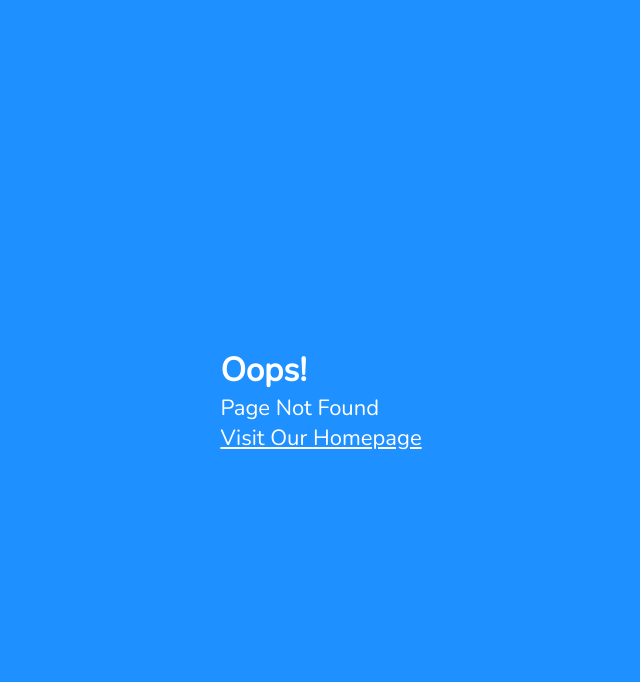
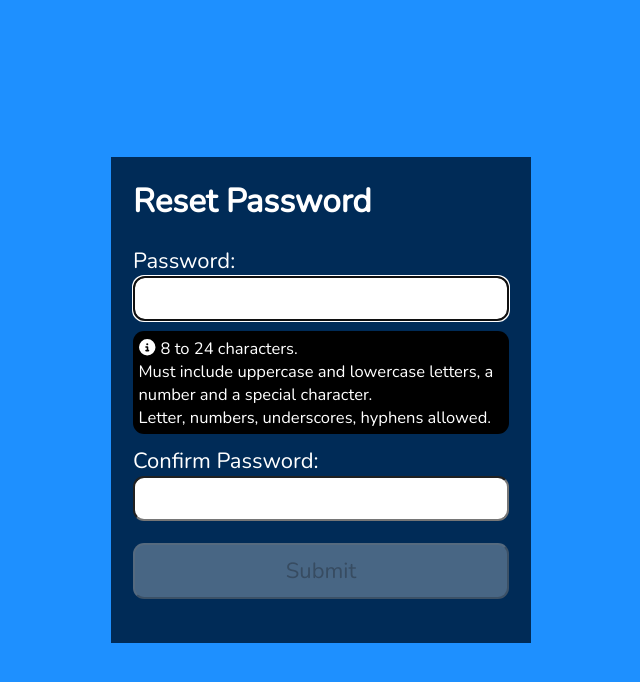
Before and after one commit to mr-icon/Dmira-global, a React (Create React App) app in the folder dmira-global/: page /reset in a window 1280 px wide. Before the commit this address had no page. Shown: the top 682 px of the page, without its empty margins (319-959 px from the left). Built offline with nearby package versions, Linux system fonts and the light colour scheme.

Commit message:
enter otp and reset password completed

```diff
--- a/dmira-global/src/App.css
+++ b/dmira-global/src/App.css
@@ -51,12 +51,39 @@ a, a:visited {
 
 input[type="email"],
 input[type="password"],
+input[type="text"],
 button,
 textarea {
   font-family: 'Nunito', sans-serif;
   font-size: 22px;
   padding: 0.25rem;
   border-radius: 0.5rem;
+}
+
+.inputfield{
+    width: 100%;
+    display: flex;
+    justify-content: space-around;
+}
+.input {
+    height: 2em;
+    width: 1.5em;
+    border: 2px solid #dad9df;
+    outline: none;
+    text-align: center;
+    font-size: 1.5em;
+    border-radius: 0.3em;
+    background-color: #fff;
+    outline: none;
+    -moz-appearance: textfield;
+}
+
+.input:disabled {
+    color: #89888b;
+}
+
+.input:focus {
+    border: 3px solid dodgerblue;
 }
 
 label,
@@ -66,6 +93,10 @@ button {
 
 button {
   padding: 0.5rem;
+}
+
+button:hover{
+    cursor: pointer;
 }
 
 .instruction {
--- a/dmira-global/src/App.js
+++ b/dmira-global/src/App.js
@@ -7,8 +7,9 @@ import Enterotp from "./pages/auth/Enterotp";
 import Layout from "./components/Layout"
 import ForgotPassword from "./pages/auth/ForgotPassword";
 import Missing from "./pages/auth/Missing";
-import RequireAuth from "./components/RequireAuth";
+// import RequireAuth from "./components/RequireAuth";
 import {Routes, Route } from 'react-router-dom'
+import Reset from "./pages/auth/Reset";
 
 function App() {
   return (
@@ -17,13 +18,13 @@ function App() {
           {/* public routes*/}
           <Route path="login" element={<Login />} />
           <Route path="register" element={<Register />} />
-          <Route path="enterotp" element={<Enterotp />} />
+          <Route path="enter-otp" element={<Enterotp />} />
           <Route path="forgot-password" element={<ForgotPassword />} />
+          <Route path="reset" element={<Reset />} />
 
           {/* protected routes*/}
-          <Route element={<RequireAuth />}>
-            <Route path="/" element={<Login />} />
-          </Route>
+          <Route path="/" element={<Home />} />
+
 
           {/* catch all */}
           <Route path="*" element={<Missing />} />
--- a/dmira-global/src/components/RequireAuth.jsx
+++ b/dmira-global/src/components/RequireAuth.jsx
@@ -9,7 +9,7 @@ const RequireAuth = () => {
     return (
         auth?.user
             ? <Outlet />
-            : <Navigate to="/login" state={{ from: location }} replace />
+            : <Navigate to="/register" state={{ from: location }} replace />
     )
 }
 
--- a/dmira-global/src/pages/auth/Enterotp.jsx
+++ b/dmira-global/src/pages/auth/Enterotp.jsx
@@ -1,23 +1,91 @@
-import React, { useState } from "react";
+import React, { useState, useRef } from "react";
+import axios from "../../api/axios";
+
+const OTP_URL = "/enter-otp";
 
 function Enterotp() {
+  const errRef = useRef(null);
+  const [errMsg, setErrMsg] = useState("");
 
-    const [email, setEmail] = useState('')
+  const [otp, setOtp] = useState(new Array(6).fill(""));
 
-    return(
-        <section>
-               <h1>Enter Otp</h1>
-            <form>
-                <label htmlFor="email">Email:</label>
-                <input type="email"
-                id="email"
-                autoComplete="off"
-                onChange={(e) => setEmail(e.target.value)}
-                value={email}
-                required/>
-            </form>
-        </section>
-    )
+  const handleChange = (element, index) => {
+    if (isNaN(element.value)) return false;
+
+    setOtp([...otp.map((d, idx) => (idx === index ? element.value : d))]);
+
+    // Focus next input
+    if (element.nextSibling) {
+      element.nextSibling.focus();
+    }
+  };
+  const handleClick = async (e) => {
+    e.preventDefault();
+    try {
+      const response = await axios.post(OTP_URL, JSON.stringify({ otp }), {
+        headers: { "Content-Type": "application/json" },
+        withCredentials: true,
+      });
+    } catch (err) {
+      if (!err?.response) {
+        if (!err?.response) {
+          setErrMsg("No Server Response");
+        } else if (err.response?.status === 400) {
+          setErrMsg("User Not Found");
+        } else {
+          setErrMsg("Registration Failed");
+        }
+        errRef.current.focus();
+      }
+    }
+  };
+
+  return (
+    <section className="my-auto">
+      <p
+        ref={errRef}
+        className={errMsg ? "errmsg" : "offscreen"}
+        aria-live="assertive"
+      >
+        {errMsg}
+      </p>
+      <div className="row">
+        <div className="col text-center">
+          <h1>Enter Otp</h1>
+          <p>Enter the OTP sent to your Email to verify your identity</p>
+          <div className="inputfield">
+          {otp.map((data, index) => {
+            return (
+
+                <input
+                  className="input"
+                  text="text"
+                  name="otp"
+                  maxLength="1"
+                  key={index}
+                  value={data}
+                  onChange={(e) => handleChange(e.target, index)}
+                  onFocus={(e) => e.target.select()}
+                />
+            );
+          })}
+          </div>
+          <p>OTP Entered - {otp.join("")}</p>
+          <p>
+            <button
+              className="btn btn-secondary mr-2"
+              onClick={(e) => setOtp([...otp.map((v) => "")])}
+            >
+              Clear
+            </button>
+            <button className="btn btn-primary" onClick={handleClick}>
+              Verify OTP
+            </button>
+          </p>
+        </div>
+      </div>
+    </section>
+  );
 }
 
 export default Enterotp;
--- a/dmira-global/src/pages/auth/ForgotPassword.jsx
+++ b/dmira-global/src/pages/auth/ForgotPassword.jsx
@@ -1,62 +1,70 @@
-import React, { useRef, useState } from 'react';
-import axios from '../../api/axios';
-import useAuth from '../../hooks/useAuth';
+import React, { useEffect, useRef, useState } from "react";
+import { Link } from "react-router-dom";
+import axios from "../../api/axios";
+import useAuth from "../../hooks/useAuth";
+
+const FORGOT_URL = "/forgot-password";
 
 const ForgotPassword = () => {
   const [email, setEmail] = useState("");
-    const [err, setErr] = useState([]);
-    const [status, setStatus] = useState(null);
+  const [errMsg, setErrMsg] = useState("");
 
   const errRef = useRef();
 
+  useEffect(() => {
+    setErrMsg("");
+  }, [email]);
+
   const handleSubmit = async (e) => {
     e.preventDefault();
-        setErr([]);
-        setStatus(null);
+    setErrMsg([]);
 
     try {
-            const response = await axios.post("/forgot-password", JSON.stringify({email}),
-            {
-                headers: { 'Content-Type' : 'application/json'},
-                withCredentials: true
+      const response = await axios.post(FORGOT_URL, JSON.stringify({ email }), {
+        headers: { "Content-Type": "application/json" },
+        withCredentials: true,
       });
-            setStatus(response.data.status)
-            setEmail('');
+      setEmail("");
     } catch (err) {
-            if (!err?.response) {
-                if (!err?.response){
-                    setErr('No Server Response');
-                } else if (err.response?.status === 409) {
-                    setErr('Email already Taken');
+      if (!errMsg?.response) {
+        if (!errMsg?.response) {
+          setErrMsg("No Server Response");
+        } else if (errMsg.response?.status === 400) {
+          setErrMsg("Email Not Found");
         } else {
-                    setErr('Failed To Submit');
+          setErrMsg("Failed To Submit");
         }
         errRef.current.focus();
       }
     }
-    }
+  };
   return (
     <section>
-            <p ref={errRef} className={err ? "errmsg" : "offscreen"}>{err}</p>
-            <h1>Enter Email Address</h1>
+      <p ref={errRef} className={errMsg ? "errmsg" : "offscreen"}>
+        {errMsg}
+      </p>
+      <h1>Forgot Password</h1>
       <form on onSubmit={handleSubmit}>
-                <label htmlFor="email">Email:</label>
-                <input type="email"
+        <label htmlFor="email">Email Address:</label>
+        <input
+          type="email"
           id="email"
           autoComplete="off"
           onChange={(e) => setEmail(e.target.value)}
           value={email}
-                required/>
+          required
+        />
         <button>Submit</button>
       </form>
       <p>
-                Have an Account?<br />
+        Need an Account?
+        <br />
         <span className="line">
-                    <a href="#">Sign IN</a>
+          <Link to={"/register"}>Sign Up</Link>
         </span>
       </p>
     </section>
-    )
-}
+  );
+};
 
-export default ForgotPassword
+export default ForgotPassword;
--- a/dmira-global/src/pages/auth/Home.jsx
+++ b/dmira-global/src/pages/auth/Home.jsx
@@ -9,7 +9,7 @@ const Home = () => {
         // if used in more components, this should be in context
         // axios to /logout endpoint
         setAuth({});
-        navigate('/linkpage');
+        navigate('/login');
     }
 
     return (
--- a/dmira-global/src/pages/auth/Login.jsx
+++ b/dmira-global/src/pages/auth/Login.jsx
@@ -9,9 +9,9 @@ const LOGIN_URL = '/auth';
 function Login() {
     const { setAuth } = useAuth();
 
-    const navigate = useNavigation();
-    const location = useLocation();
-    const from = location.state?.from?.pathname || "/";
+    // const navigate = useNavigation();
+    // const location = useLocation();
+    // const from = location.state?.from?.pathname || "/";
     const userRef = useRef();
     const errRef = useRef();
 
@@ -41,7 +41,7 @@ function Login() {
         setAuth({ email, pwd, roles, accessToken });
         setEmail('');
         setPwd('');
-        navigate(from, { replace: true });
+        // navigate(from, { replace: true });
     } catch (err) {
         if (!err?.response){
             setErrMsg('No Server Response');
@@ -76,12 +76,17 @@ function Login() {
                 value={pwd}
                 required
                 />
+                <input type="checkbox" />
+                <label htmlFor="remember">Remember Me</label>
+                <span className="line">
+                    <Link to={"/forgot-password"}>Forgot Password</Link>
+                </span>
                 <button>Sign In</button>
             </form>
             <p>
                 Need an Account?<br />
                 <span className="line">
-                    <a href="#">Sign Up</a>
+                    <Link to={"/register"}>Sign Up</Link>
                 </span>
             </p>
         </section>
--- a/dmira-global/src/pages/auth/Register.jsx
+++ b/dmira-global/src/pages/auth/Register.jsx
@@ -1,4 +1,5 @@
 import React, { useRef, useState, useEffect } from "react";
+import { Link } from "react-router-dom";
 import {
   faCheck,
   faTimes,
@@ -91,7 +92,7 @@ function Register() {
         <section>
             <h1>Success</h1>
             <p>
-                <a href="#">Sign In</a>
+              <Link to={"/login"}>Sign In</Link>
             </p>
         </section>
     ) : (
@@ -205,7 +206,7 @@ function Register() {
       <p>
         Already registered?<br />
         <span className="line">
-            <a href="#">Sign In</a>
+          <Link to={"/login"}>Sign In</Link>
         </span>
       </p>
     </section>
--- /dev/null
+++ b/dmira-global/src/pages/auth/Reset.jsx
@@ -0,0 +1,163 @@
+import React, { useRef, useState, useEffect } from "react";
+import {
+  faCheck,
+  faTimes,
+  faInfoCircle,
+} from "@fortawesome/free-solid-svg-icons";
+import { FontAwesomeIcon } from "@fortawesome/react-fontawesome";
+import axios from "../../api/axios";
+import { Link } from "react-router-dom";
+
+const PWD_REGEX = /^(?=.*[a-z])(?=.*[A-Z])(?=.*[0-9])(?=.*[!@#$%]).{8,24}$/;
+const RESET_URL = "/reset";
+
+const Reset = () => {
+  const userRef = useRef(null);
+  const errRef = useRef(null);
+
+  const [pwd, setPwd] = useState("");
+  const [validPwd, setValidPwd] = useState(false);
+  const [pwdFocus, setPwdFocus] = useState(false);
+
+  const [matchPwd, setMatchPwd] = useState("");
+  const [validMatch, setValidMatch] = useState(false);
+  const [matchFocus, setMatchFocus] = useState(false);
+
+  const [errMsg, setErrMsg] = useState("");
+  const [success, setSuccess] = useState(false);
+
+  useEffect(() => {
+    userRef.current.focus();
+  }, []);
+
+  useEffect(() => {
+    const result = PWD_REGEX.test(pwd);
+    setValidPwd(result);
+    const match = pwd === matchPwd;
+    setValidMatch(match);
+  }, [pwd, matchPwd]);
+
+  useEffect(() => {
+    setErrMsg("");
+  }, [pwd, matchPwd]);
+
+  const handleSubmit = async (e) => {
+    e.preventDefault();
+    const v1 = PWD_REGEX.test(pwd);
+    if (!v1) {
+      setErrMsg("Invalid Entry");
+      return;
+    }
+    try {
+      const response = await axios.post(RESET_URL, JSON.stringify({ pwd }), {
+        headers: { "Content-Type": "application/json" },
+        withCredentials: true,
+      });
+      setPwd("");
+      setMatchPwd("");
+      setSuccess(true);
+    } catch (err) {
+      if (!err?.response) {
+        if (!err?.response) {
+          setErrMsg("No Server Response");
+        } else if (err.response?.status === 400) {
+          setErrMsg("User Not Found");
+        } else {
+          setErrMsg("Registration Failed");
+        }
+        errRef.current.focus();
+      }
+    }
+  };
+  return (
+    <>
+      {success ? (
+        <section>
+          <h1>Success</h1>
+          <p>
+            <Link to={"/login"}>Sign In</Link>
+          </p>
+        </section>
+      ) : (
+        <section className="my-auto">
+          <p
+            ref={errRef}
+            className={errMsg ? "errmsg" : "offscreen"}
+            aria-live="assertive"
+          >
+            {errMsg}
+          </p>
+          <h1>Reset Password</h1>
+          <form onSubmit={handleSubmit}>
+            <label htmlFor="password">
+              Password:
+              <span className={validPwd ? "valid" : "hide"}>
+                <FontAwesomeIcon icon={faCheck} />
+              </span>
+              <span className={validPwd || !pwd ? "hide" : "invalid"}>
+                <FontAwesomeIcon icon={faTimes} />
+              </span>
+            </label>
+            <input
+              type="password"
+              id="password"
+              ref={userRef}
+              autoComplete="off"
+              onChange={(e) => setPwd(e.target.value)}
+              value={pwd}
+              required
+              aria-invalid={validPwd ? "false" : "true"}
+              aria-describedby="uidnote"
+              onFocus={() => setPwdFocus(true)}
+              onBlur={() => setPwdFocus(false)}
+            />
+            <p
+              id="uidnote"
+              className={pwdFocus && !validPwd ? "instruction" : "offscreen"}
+            >
+              <FontAwesomeIcon icon={faInfoCircle} />
+              8 to 24 characters. <br />
+              Must include uppercase and lowercase letters, a number and a
+              special character. <br />
+              Letter, numbers, underscores, hyphens allowed.
+            </p>
+            <label htmlFor="confirm_pwd">
+              Confirm Password:
+              <span className={validMatch && matchPwd ? "valid" : "hide"}>
+                <FontAwesomeIcon icon={faCheck} />
+              </span>
+              <span className={validMatch || !matchPwd ? "hide" : "invalid"}>
+                <FontAwesomeIcon icon={faTimes} />
+              </span>
+            </label>
+            <input
+              type="password"
+              id="confirm_pwd"
+              onChange={(e) => setMatchPwd(e.target.value)}
+              value={matchPwd}
+              required
+              aria-invalid={validMatch ? "false" : "true"}
+              aria-describedby="confirmnote"
+              onFocus={() => setMatchFocus(true)}
+              onBlur={() => setMatchFocus(false)}
+            />
+            <p
+              id="confirmnote"
+              className={
+                matchFocus && !validMatch ? "instruction" : "offscreen"
+              }
+            >
+              <FontAwesomeIcon icon={faInfoCircle} />
+              Must match first password
+            </p>
+            <button disabled={!validPwd || !validMatch ? true : false}>
+              Submit
+            </button>
+          </form>
+        </section>
+      )}
+    </>
+  );
+};
+
+export default Reset;
```
Lines whose indentation alone changed are shown as unchanged.
